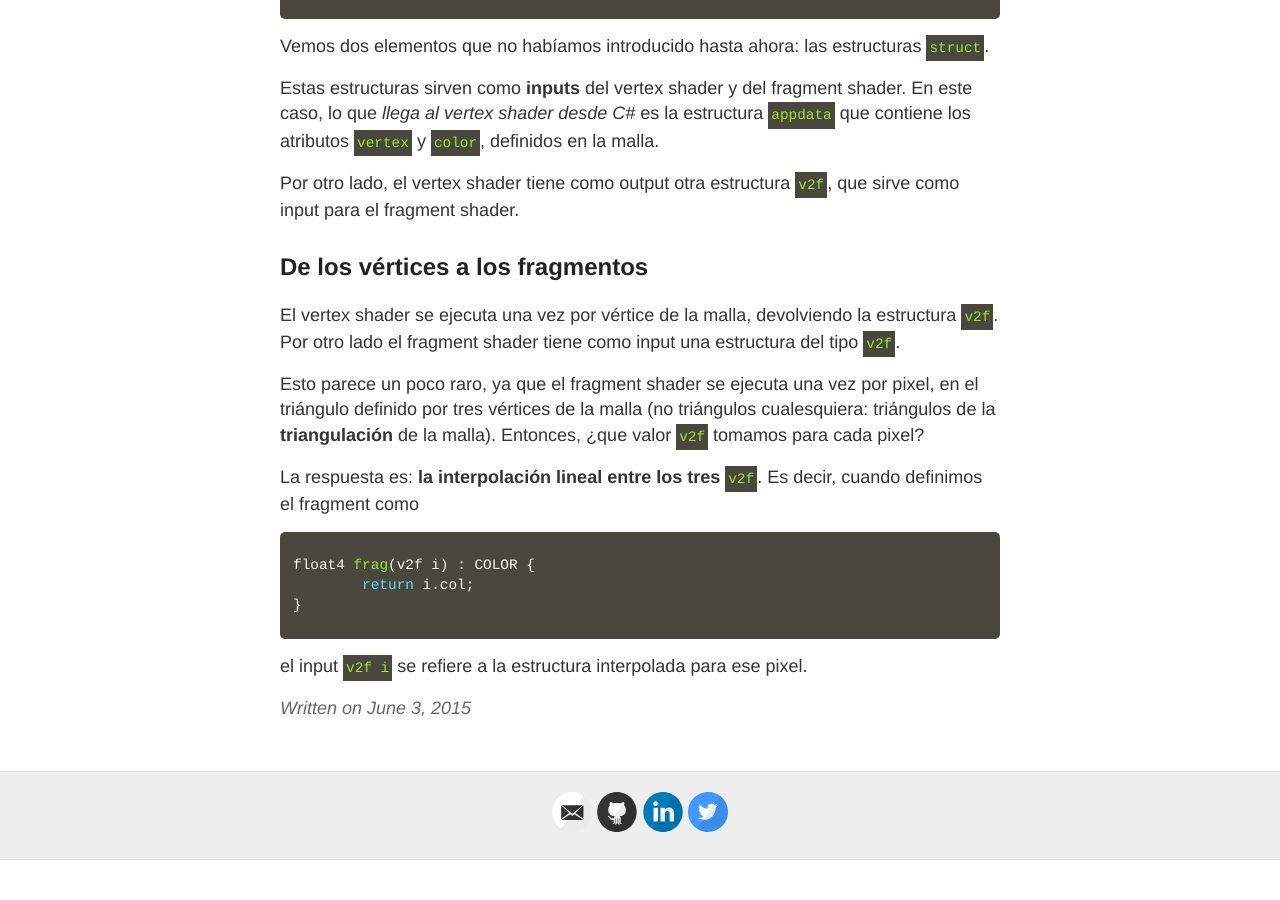
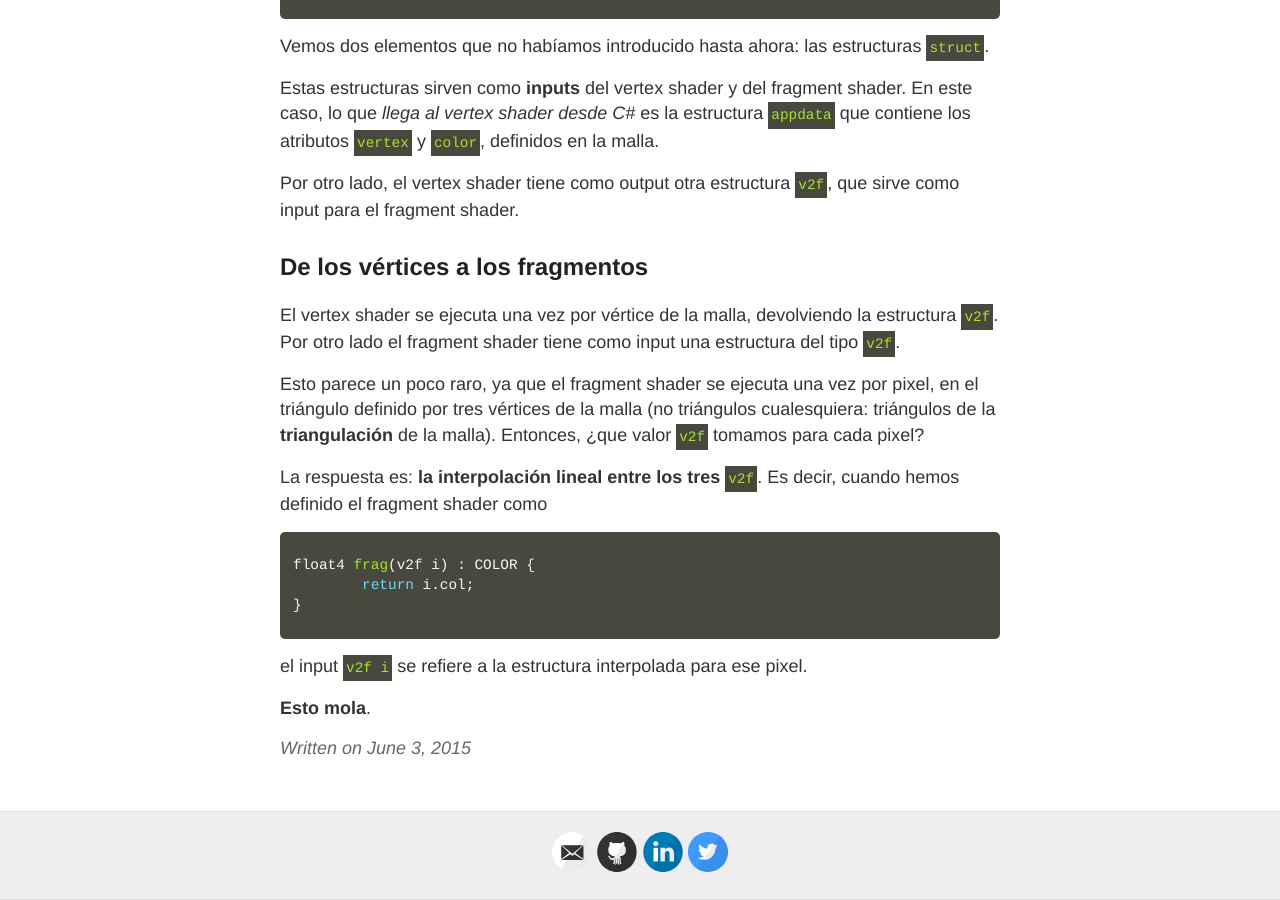
Before and after one commit to josemorval/UnityArchive, a Jekyll site: the page built from _posts/2015-06-03-distintasmaneras.md, in a window 1280 px wide and 900 px high, scrolled down 1600 px. Built offline with Jekyll 4.4.1, drawn with Linux system fonts in a browser that asks for light colours; nearby versions of some CDN libraries; Markdown is read by kramdown in place of the engine named in the settings; before the commit the page ends 2460 px from its top, so only the background shows below that.

Commit message:
Updated 2015-06-03-distintasmaneras.md

````diff
--- a/_posts/2015-06-03-distintasmaneras.md
+++ b/_posts/2015-06-03-distintasmaneras.md
@@ -81,7 +81,7 @@ El vertex shader se ejecuta una vez por vértice de la malla, devolviendo la est
 
 Esto parece un poco raro, ya que el fragment shader se ejecuta una vez por pixel, en el triángulo definido por tres vértices de la malla (no triángulos cualesquiera: triángulos de la **triangulación** de la malla). Entonces, ¿que valor ```v2f``` tomamos para cada pixel?
 
-La respuesta es: **la interpolación lineal entre los tres** ```v2f```. Es decir, cuando definimos el fragment como
+La respuesta es: **la interpolación lineal entre los tres** ```v2f```. Es decir, cuando hemos definido el fragment shader como
 
 ```csharp
 float4 frag(v2f i) : COLOR {
@@ -90,3 +90,5 @@ float4 frag(v2f i) : COLOR {
 ```
 
 el input ```v2f i``` se refiere a la estructura interpolada para ese pixel.
+
+**Esto mola**.
````
